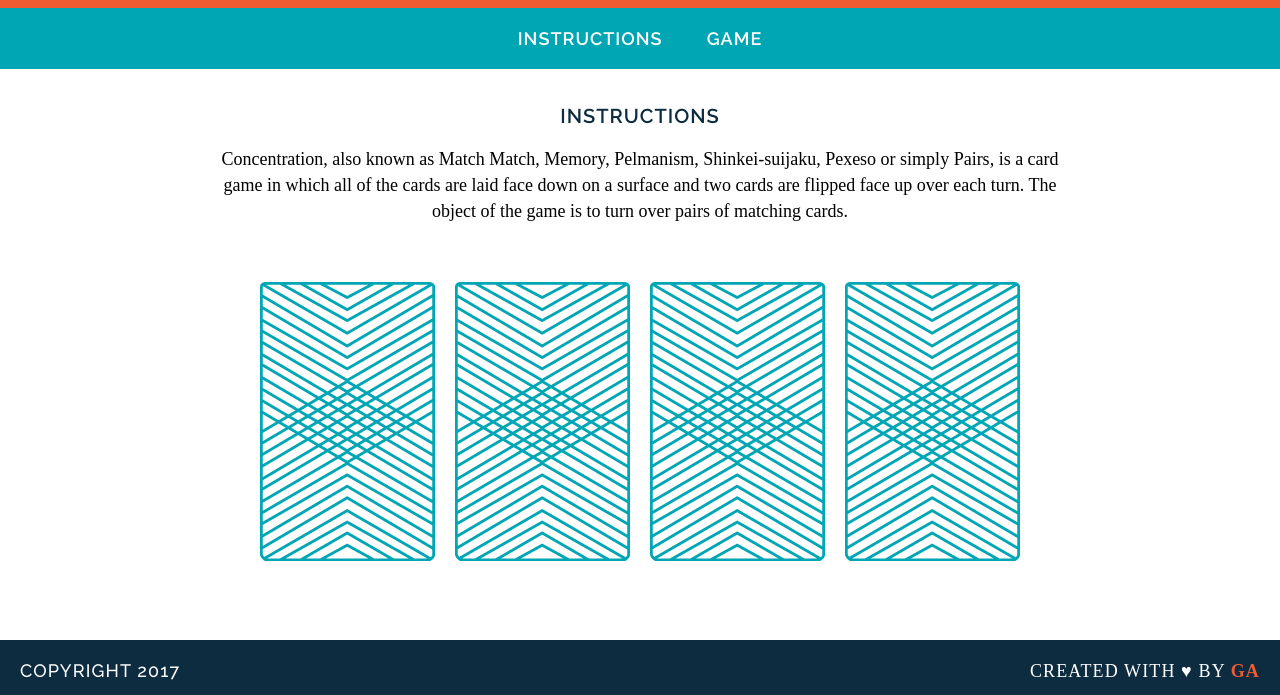
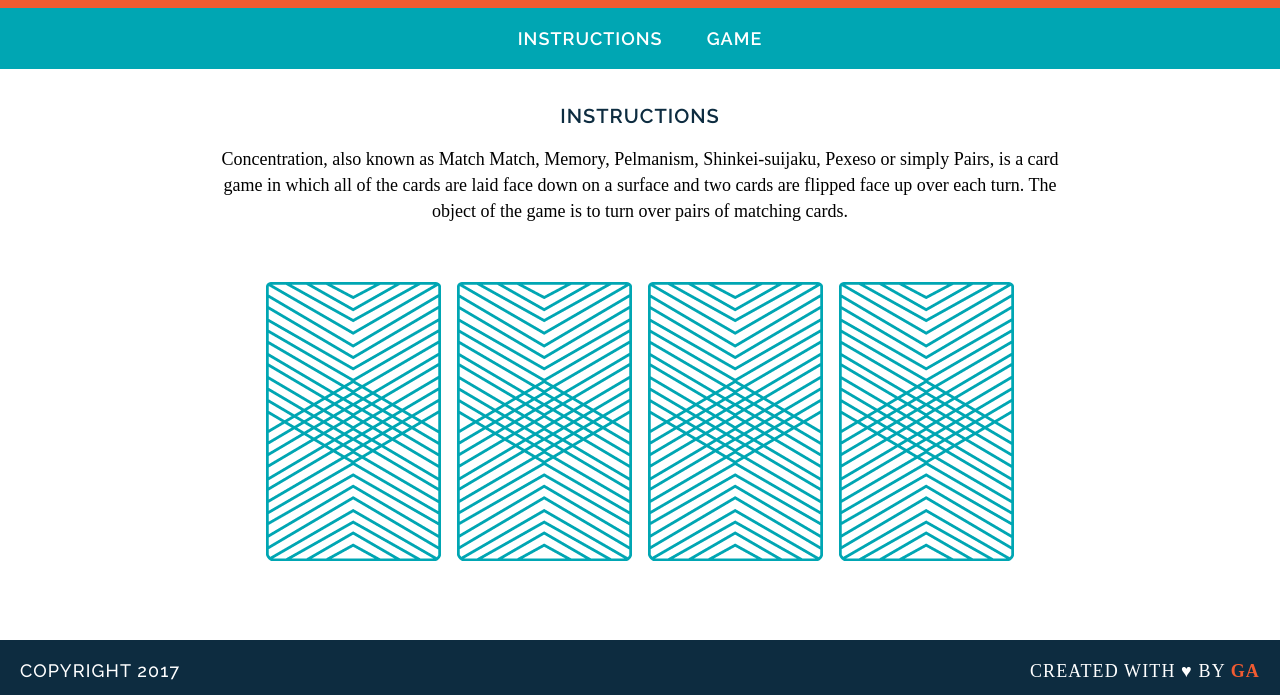
Before and after one commit to helloryantg/wdi-fundamentals-memorygame, a plain HTML site: page memory_game/index.html in a window 1280 px wide. Shown: the part 105-800 px from the top of the page. Drawn offline with Linux system fonts and the light colour scheme; a web font is replaced by a local one.

Commit message:
created game logic

```diff
--- a/memory_game/index.html
+++ b/memory_game/index.html
@@ -19,12 +19,8 @@
 		<h2>Instructions</h2>
 		<p>Concentration, also known as Match Match, Memory, Pelmanism, Shinkei-suijaku, Pexeso or simply Pairs, is a card game in which all of the cards are laid face down on a surface and two cards are flipped face up over each turn. The object of the game is to turn over pairs of matching cards.</p>
 
-		<div>
-			<img src="images/back.png" alt="Queen of Diamonds">
-			<img src="images/back.png" alt="Queen of Hearts">
-			<img src="images/back.png" alt="King of Diamonds">
-			<img src="images/back.png" alt="King of Hearts">
-		</div>
+		<div id="game-board" class="board clearfix"></div>
+
 	</main>
 
 	<footer class ="clearfix">
--- a/memory_game/js/main.js
+++ b/memory_game/js/main.js
@@ -26,23 +26,37 @@ var cardsInPlay = [];
 
 var checkForMatch = function() {
 	if (cardsInPlay[0] === cardsInPlay[1]) {
-		console.log("You found a match!");
+		alert("You found a match!");
 	} else {
-		console.log("Sorry, try again.");
+		alert("Sorry, try again.");
 	}
 }
 
-var flipCard = function(cardId) {
+var flipCard = function() {
+	var cardId = this.getAttribute('data-id');
 	console.log("User flipped " + cards[cardId].rank);
 	cardsInPlay.push(cards[cardId].rank);
 
 	console.log(cards[cardId].cardImage);
 	console.log(cards[cardId].suit);
 
+	this.setAttribute('src', cards[cardId].cardImage);
+
 	if (cardsInPlay.length === 2) {
 		checkForMatch();
 	}
 }
 
-flipCard(0);
-flipCard(2);
+var createBoard = function() {
+	for (var i = 0; i < cards.length; i++) {
+		var cardElement = document.createElement('img');
+		cardElement.setAttribute('src', "images/back.png");
+		cardElement.setAttribute('data-id', i);
+		cardElement.addEventListener('click', flipCard);
+
+		var gameBoard = document.getElementById('game-board');
+		gameBoard.appendChild(cardElement);
+	}
+};
+
+createBoard();
```
